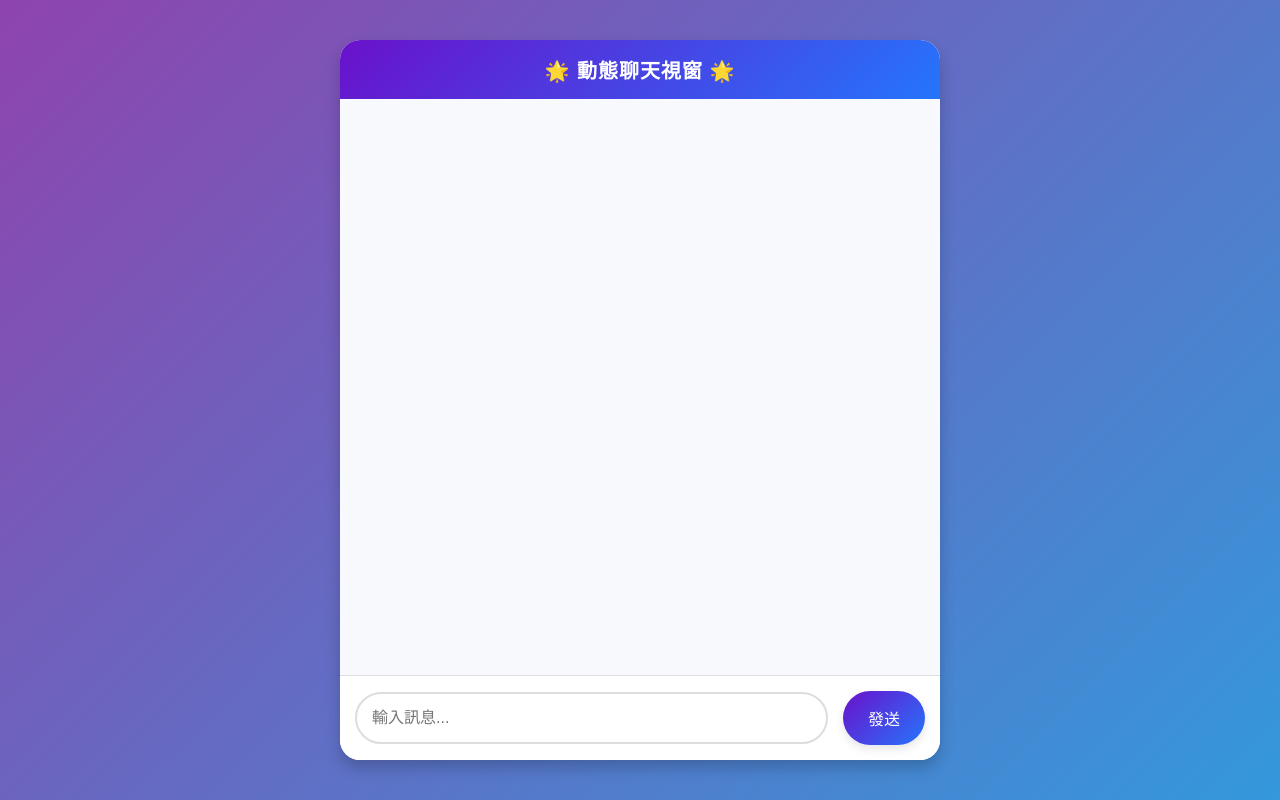
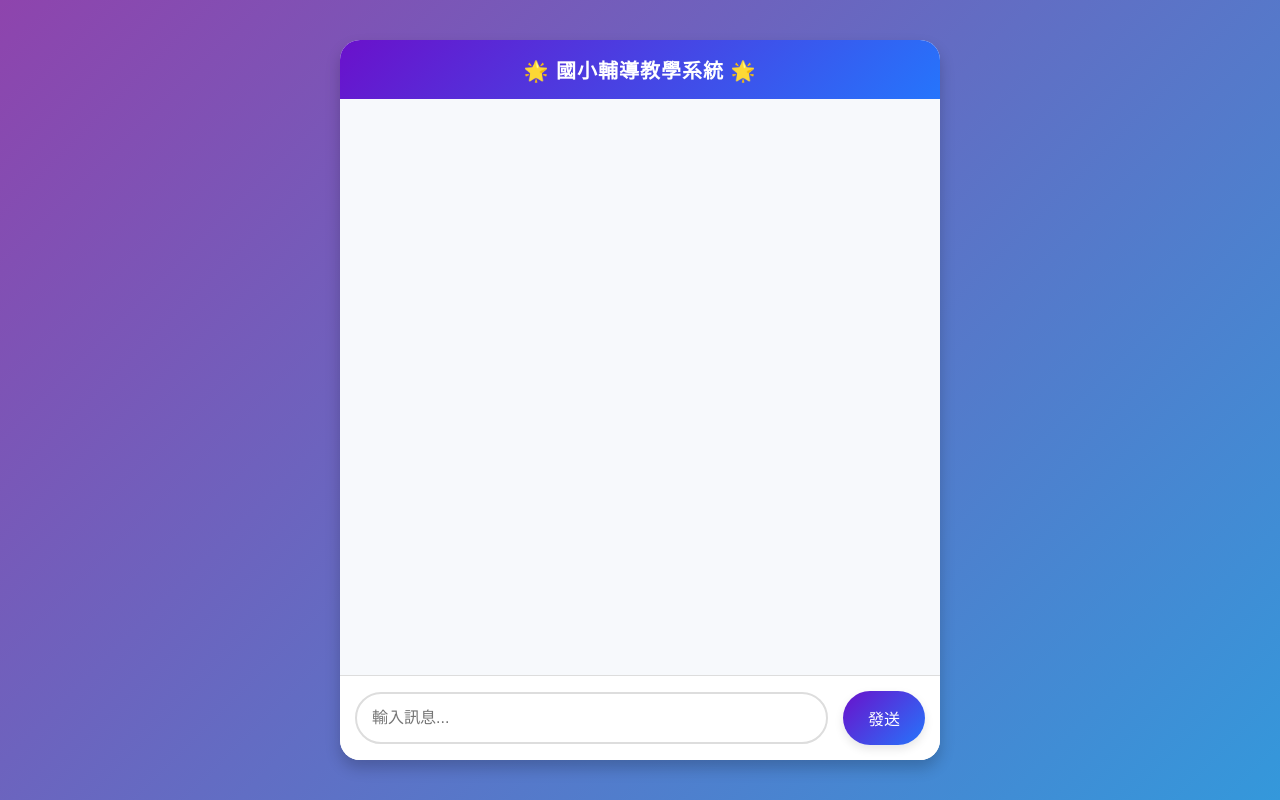
Before and after one commit to yokise/yokise.github.io, a plain HTML site: page index.html in a window 1280 px wide. Drawn offline with Linux system fonts and the light colour scheme.

Commit message:
Update index.html
測試2

```diff
--- a/index.html
+++ b/index.html
@@ -161,7 +161,7 @@
 <body>
     <div id="chat-container">
         <div id="chat-header">
-            🌟 動態聊天視窗 🌟
+            🌟 國小輔導教學系統 🌟
         </div>
         <div id="chat-box"></div>
         <div id="input-box">
```
